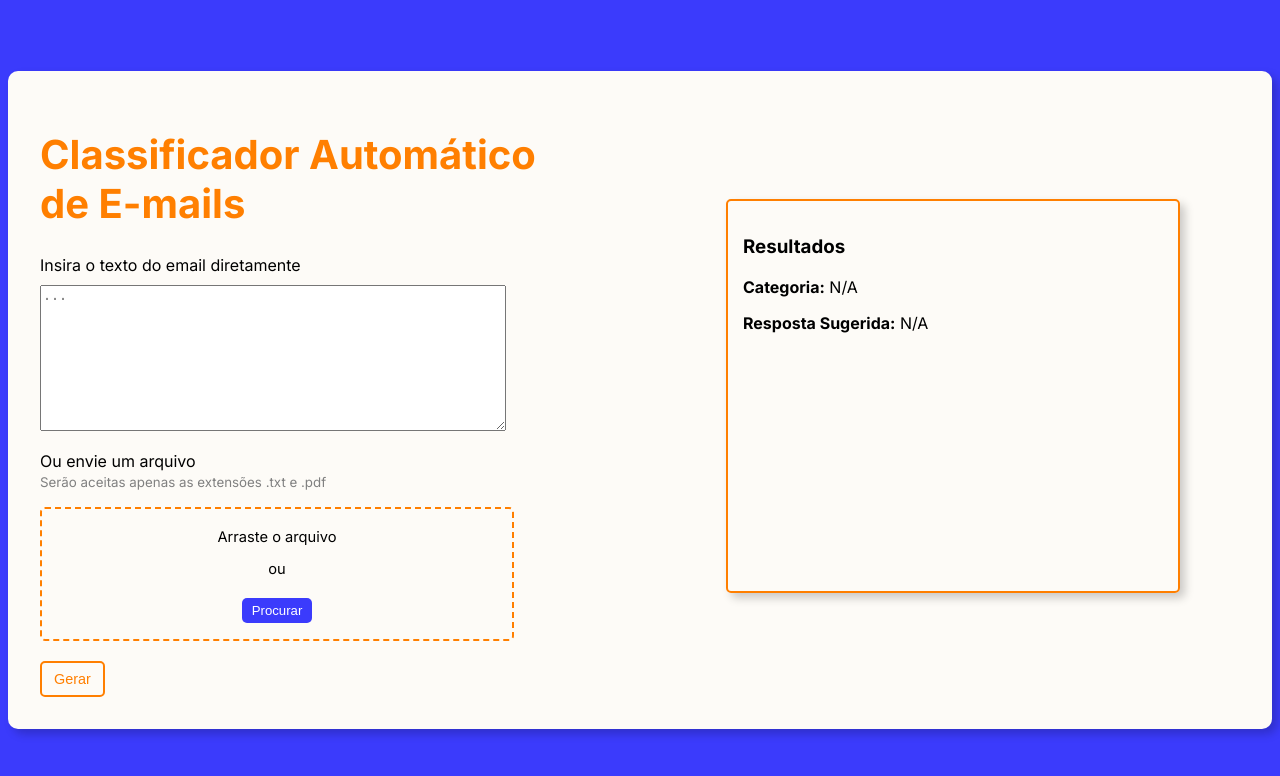
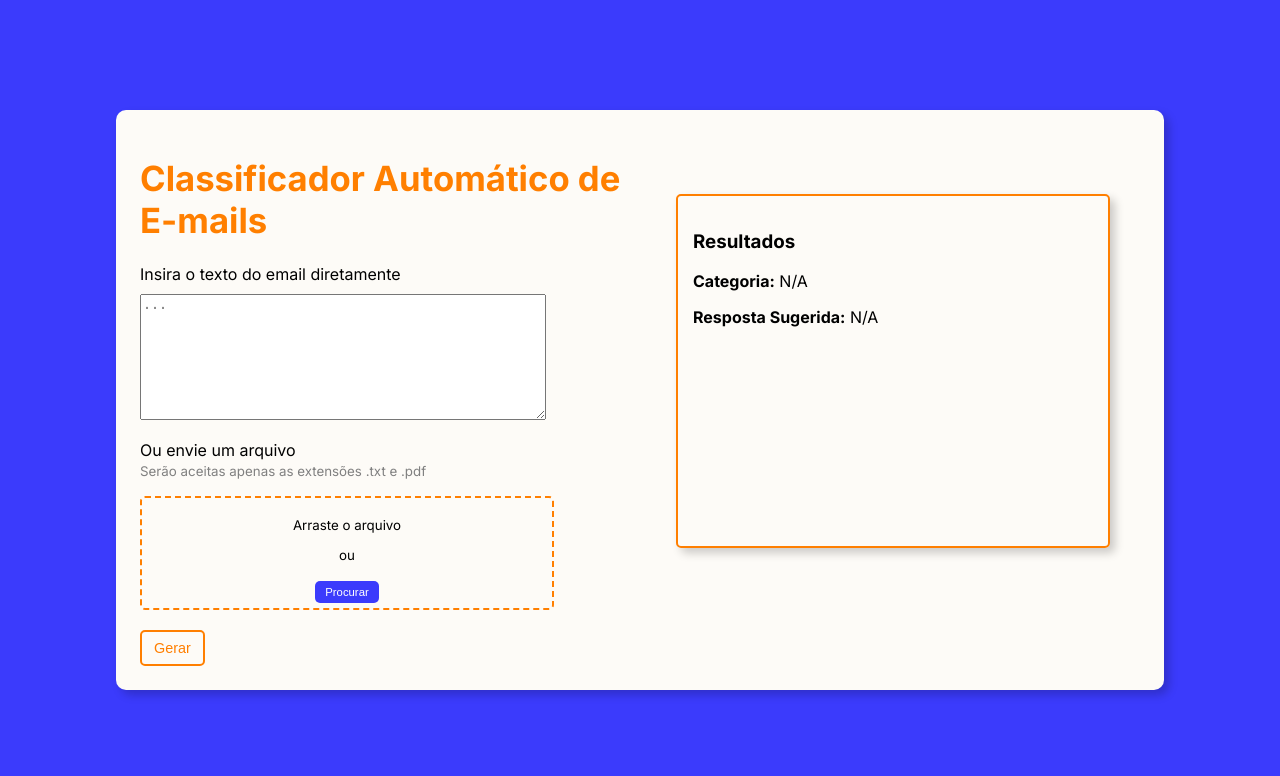
Before and after one commit to galuchi/classificacao-emails, a Flask app: page / in a window 1280 px wide. Shown: the top 776 px of the page. Run offline with Flask 3, Linux system fonts and the light colour scheme.

Commit message:
Add media query

```diff
--- a/app/static/style.css
+++ b/app/static/style.css
@@ -115,3 +115,124 @@ textarea {
 .results p {
     font-size: 0.9em;
 }
+
+
+
+@media screen and (max-width: 1440px) {
+.container {
+    width: 1000px;
+    padding: 24px;
+}
+
+.left-section {
+    width: 50%;
+}
+
+.right-section {
+    height: 320px;
+    width: 40%;
+    margin-top: 6%;
+    margin-right: 3%;
+}
+
+h1 {
+    font-size: 26pt;
+}
+
+textarea {
+    width: 400px;
+    height: 120px;
+}
+
+.file-upload {
+    width: 400px;
+    height: 100px;
+    font-size: 10pt;
+}
+
+.file-upload button {
+    font-size: 0.85em;
+}
+}
+
+@media screen and (max-width: 1200px) {
+.container {
+    width: 900px;
+    padding: 20px;
+}
+
+.left-section {
+    width: 55%;
+}
+
+.right-section {
+    height: 300px;
+    width: 40%;
+    margin-top: 5%;
+    margin-right: 2%;
+}
+
+h1 {
+    font-size: 24pt;
+}
+
+textarea {
+    width: 360px;
+    height: 110px;
+}
+
+.file-upload {
+    width: 360px;
+    height: 90px;
+    font-size: 9.5pt;
+}
+
+.file-upload button {
+    font-size: 0.8em;
+}
+}
+
+@media screen and (max-width: 1024px) {
+.container {
+    width: 750px;
+    padding: 18px;
+    flex-direction: column;
+    align-items: center;
+}
+
+.left-section, .right-section {
+    width: 90%;
+    margin: 0 auto;
+}
+
+.right-section {
+    height: auto;
+    margin-top: 20px;
+    padding: 10px;
+}
+
+h1 {
+    font-size: 22pt;
+    text-align: center;
+}
+
+textarea {
+    width: 100%;
+    height: 100px;
+}
+
+.file-upload {
+    width: 100%;
+    height: 100px;
+    font-size: 9pt;
+}
+
+.file-upload button {
+    font-size: 0.75em;
+}
+
+.buttons {
+    display: flex;
+    justify-content: center;
+}
+}
```
